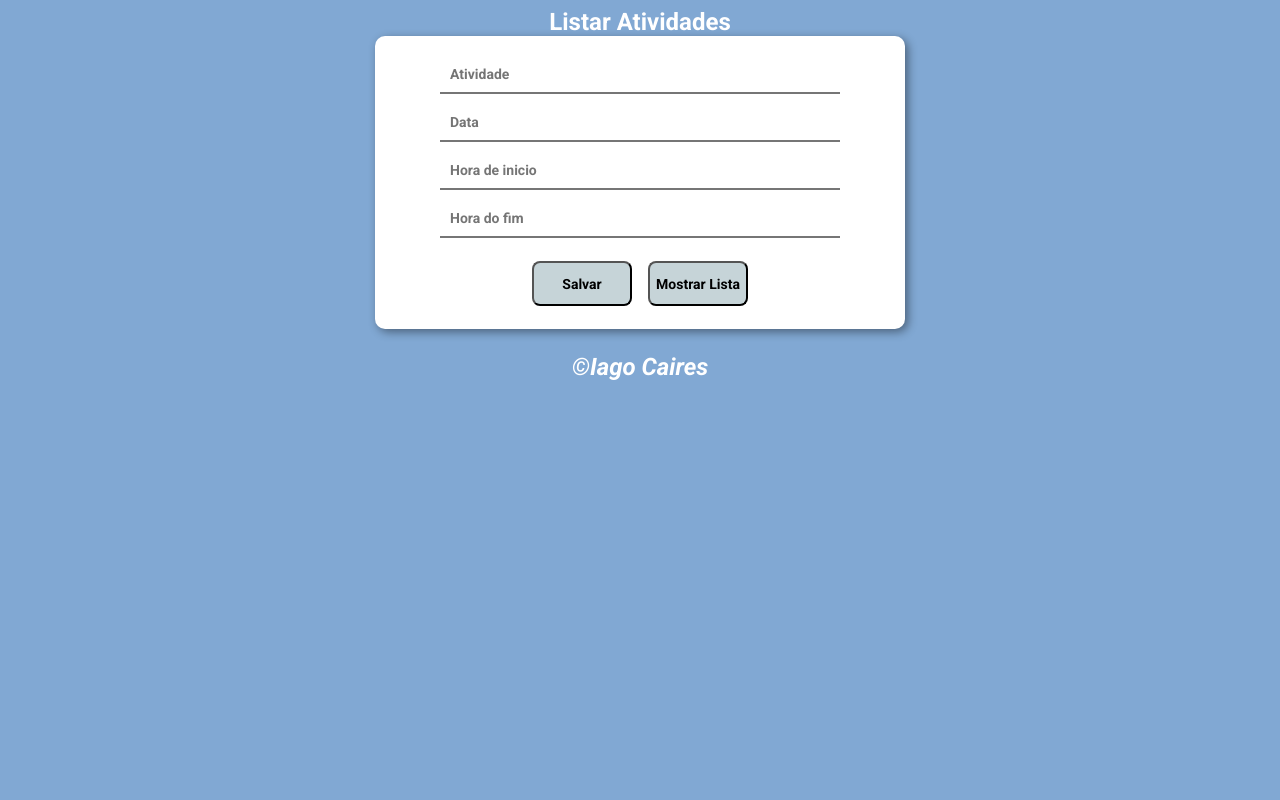
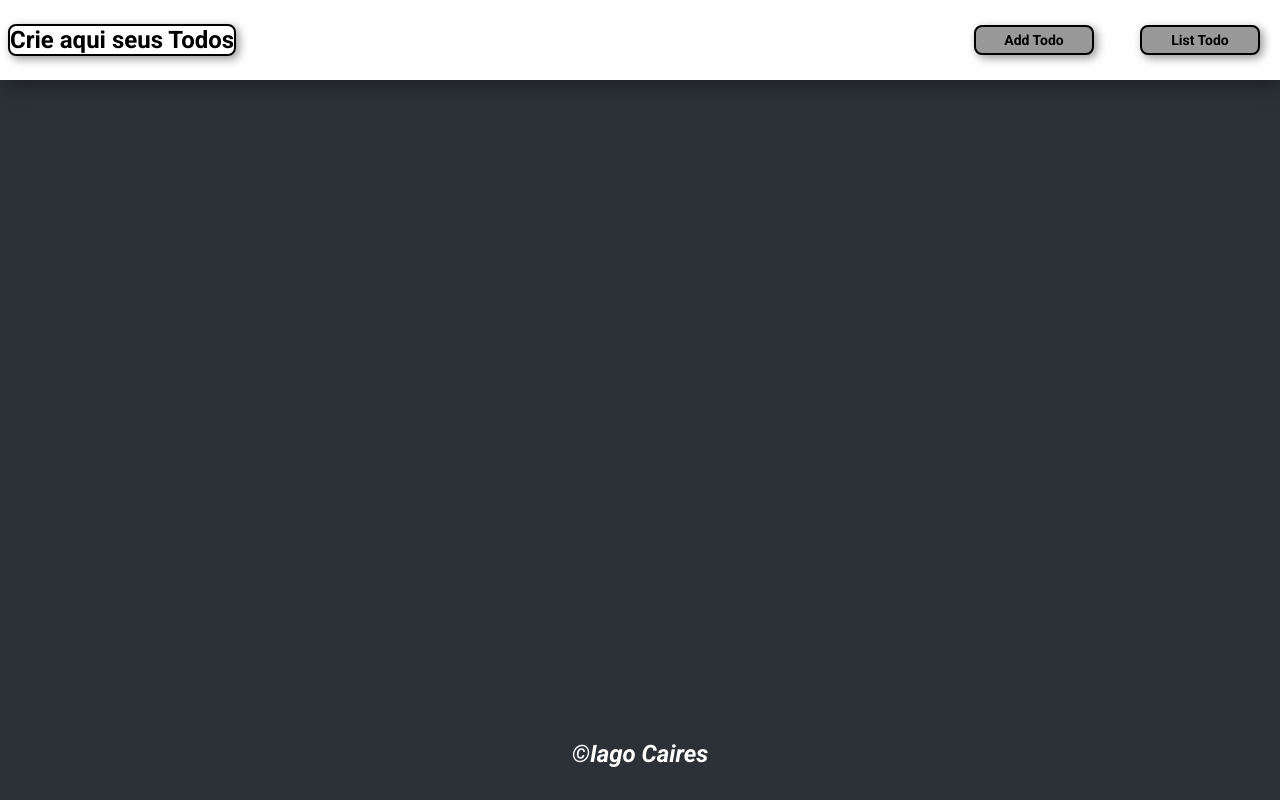
Before and after one commit to iagocaires07/Usando-JavaScript-para-manipular-DOM, a plain HTML site: page index.html in a window 1280 px wide. Drawn offline with Linux system fonts and the light colour scheme.

Commit message:
Implementei umas idéias que tive
Implementei algumas configurações como não salvar um Todo em branco e também implementei a redenrização em tela.

```diff
--- a/estilo.css
+++ b/estilo.css
@@ -1,24 +1,58 @@
 @import url('https://fonts.googleapis.com/css2?family=Roboto:ital,wght@0,400;0,500;0,700;1,500;1,700&display=swap');
 
+*{
+    margin: 0;
+    padding: 0;
+    outline: 0;
+}
+
 body{
-    background: rgb(129, 168, 211);
+    background: #2c3137;
     font: 700 24px Roboto, sans-serif;
 }
 
 header{
-    color: white;
-    text-align: center;
+    width: 100%;
+    height: 10vh;
+    color: black;
+    background: #fff;
+    display: flex;
+    margin-bottom: 20px;
+    align-items: center;
+    justify-content: space-between;
+    box-shadow: 3px 3px 20px rgba(0, 0, 0, 0.418);
 }
 
-section{
-    background: white;
-    border-radius: 10px;
-    padding: 15px;
-    width: 500px;
-    display: grid;
+header p{
+    border: 2px solid black;
+    border-radius: 8px;
+    margin: 8px;
+    box-shadow: 3px 3px 10px rgba(0, 0, 0, 0.418);
+    font: 700 24px Roboto, sans-serif;
+}
+
+header button{
+    width: 120px;
+    height: 30px;
+    border: 2px solid black;
+    margin: 20px;
+    cursor: pointer;
+    border-radius: 8px;
+    background: #999;
+    font: 700 14px Roboto, sans-serif;
+    box-shadow: 3px 3px 10px rgba(0, 0, 0, 0.418);
+}
+
+header button:hover{
+  opacity: 0.8;
+}
+
+.container{
+    width: 100%;
+    height: 80vh;
+    display: flex;
     justify-content: center;
-    margin: auto;
-    box-shadow: 3px 3px 10px rgba(0, 0, 0, 0.418);
+    align-items: center;
 }
 
 footer{
@@ -27,46 +61,54 @@ footer{
     font-style: italic;
 }
 
-#cadastrar{
-    width: 100%;
-    display: grid;
+section{
+    background: white;
+    border-radius: 10px;
+    padding: 15px;
+    width: 500px;
+    height: 20vh;
+    position: static;
+    margin: auto;
+    box-shadow: 5px 5px 10px rgba(0, 0, 0, 0.418);
+}
+
+#cadastrarTodo {
+    width: 500px;
+    height: 10vh;
+    display: flex;
     align-items: center;
     justify-content: center;
 }
 
-#cadastrar input{
-    width: 380px;
+#cadastrarTodo input{
     border-width: 0px 0px 2px;
-    padding: 10px;
-    margin: 5px;
-    font: 700 14px Roboto, sans-serif;
-}
-
-#btEnviar{
-    width: 100%;
-    margin: auto;
-    padding-top: 10px;
-    color: white;
-    display: flex;
-    justify-content: center;
-    align-items: center;
-}
-
-#btEnviar button{
-    width: 100px;
-    height: 45px;
-    font: 700 14px Roboto, sans-serif;
-    background: rgb(198, 212, 216);
-    border-radius: 8px;
-    color: black;
-    margin: 8px;
-}
-
-#listaDeAtividades{
-    color: black;
     font: 700 18px Roboto, sans-serif;
 }
 
-#listaDeAtividades ul li{
-    justify-content: space-between;
+#buttonsTodo {
+    width: 500px;
+    height: 10vh;
+    display: flex;
+    align-items: center;
+    justify-content: center;
 }
+
+#buttonsTodo input {
+    width: 90px;
+    font: 700 14px Roboto, sans-serif;
+    height: 35px;
+    border-radius: 5px;
+    margin: 10px;
+}
+
+#exibe-todo {
+    width: 280px;
+    height: auto;
+    margin: auto;
+    display: inline;
+    background: white;
+}
+
+#exibe-todo li{
+    margin: 20px;
+}
--- a/index.html
+++ b/index.html
@@ -4,24 +4,18 @@
     <meta charset="UTF-8">
     <meta name="viewport" content="width=device-width, initial-scale=1.0">
     <link rel="stylesheet" href="estilo.css">
-    <title>Modelo de Exercício</title>
+    <title>Criando Lista de Atividades</title>
 </head>
 <body>
-    <header>Listar Atividades</header>
-    <section>
-        <form id="cadastrar">
-            <input type="text" id="nome" placeholder="Atividade">
-            <input type="text" id="data" placeholder="Data">
-            <input type="text" id="horaInicio" placeholder="Hora de inicio">
-            <input type="text" id="horaFim" placeholder="Hora do fim">
-        </form>
-        <div id="btEnviar">
-            <button type="button" onclick="addAtividade()">Salvar</button>
-            <button type="button" onclick="renderAtividade()">Mostrar Lista</button>
+    <header>
+        <p>Crie aqui seus Todos</p>
+        <div id="buttons">
+            <button id="createTodo" onclick="createTodo()">Add Todo</button>
+            <button id="listTodo" onclick="renderTodo()" >List Todo</button>
         </div>
-
-    </section>
-
+    </header>
+    <div class="container">
+    </div>
     <footer>
         <p>&copy;Iago Caires</p>
     </footer>
--- a/script.js
+++ b/script.js
@@ -1,39 +1,86 @@
-let listaAtividades = JSON.parse(localStorage.getItem('list_atividade')) || [];
+let listTodos = JSON.parse(localStorage.getItem('listTodos')) || [];
 
-let inputName = document.querySelector('#nome');
-let inputData = document.querySelector('#data');
-let inputHoraInicio = document.querySelector('#horaInicio');
-let inputHoraFim = document.querySelector('#horaFim');
+function createTodo(){
+    let getVerification = document.querySelector('#cadastrarTodo');
 
+    if(getVerification){
+        alert('Por favor, adicione um Todo por ver.');
+    }else{
+        let loadElements = document.querySelector('.container');
+        let sectionElement = document.createElement('section');
+        let formElement = document.createElement('form');
+        formElement.setAttribute('id', 'cadastrarTodo');
+        let inputElement = document.createElement("input");
+        inputElement.setAttribute('placeholder', 'Title');
+        let divButtons = document.createElement('div');
+        divButtons.setAttribute('id', 'buttonsTodo');
+        let btSalvar = document.createElement('input');
+        btSalvar.setAttribute('value', 'Salvar');
+        btSalvar.setAttribute('type', 'button');
+        btSalvar.setAttribute('onclick', 'addTodo()');
+        let btCancelar = document.createElement('input');
+        btCancelar.setAttribute('type', 'button');
+        btCancelar.setAttribute('value', 'Cancelar');
+        btCancelar.setAttribute('onclick', 'cancelTodo()');
 
+        divButtons.appendChild(btCancelar);
+        divButtons.appendChild(btSalvar);
 
-function addAtividade(){
-    let dados = [inputName.value, inputData.value, inputHoraInicio.value, inputHoraFim.value];
+        formElement.appendChild(inputElement);
 
-    listaAtividades.push(dados);
-    saveToStorage();
-}
+        sectionElement.appendChild(formElement);
+        sectionElement.appendChild(divButtons);
 
-function renderAtividade(){
-    for(dado of listaAtividades){
-        let sectionElement = document.querySelector('section');
-
-        let divElelment = document.createElement('div');
-        divElelment.setAttribute('id', 'listaDeAtividades');
-        let formElement = document.createElement('form');
-        let ulElement = document.createElement('ul');
-        let liElement = document.createElement('li');
-        let textElement = document.createTextNode(`Atividade: ${dado[0]} | Data: ${dado[1]}
-        | Inicio: ${dado[2]} | Fim: ${dado[3]}`);
-
-        liElement.appendChild(textElement);
-        ulElement.appendChild(liElement);
-        formElement.appendChild(ulElement);
-        divElelment.appendChild(formElement);
-        sectionElement.appendChild(divElelment);
+        loadElements.appendChild(sectionElement);
     }
 }
 
+function addTodo(){
+    let inputValeu = document.querySelector('#cadastrarTodo input');
+
+    if(inputValeu.value.length === 0){
+        alert('[ERROR] Por favor, preencha os campos antes de salvar um Todo.');
+    }else{
+    listTodos.push(inputValeu.value);
+    inputValeu.value = '';
+    saveToStorage();
+    renderTodo();
+    }
+}
+
+function cancelTodo(){
+    let containerElement = document.querySelector('.container');
+
+    containerElement.innerHTML = '';
+}
+
 function saveToStorage(){
-    localStorage.setItem('list_atividade', JSON.stringify(listaAtividades));
+    localStorage.setItem('listTodos', JSON.stringify(listTodos));
 }
+
+function renderTodo(){
+
+    if(listTodos.length === 0){
+        alert('[ATENÇÂO] Você ainda não possui nenhum Todo salvo.');
+    }
+
+    let ulElement = document.createElement('ul');
+    let containerElement = document.querySelector('.container');
+    let sectionElement = document.createElement('section');
+    sectionElement.setAttribute('id', 'exibe-todo');
+
+    listTodos.map((dados) =>{
+        let liElement = document.createElement('li');
+        let textList = document.createTextNode(dados);
+
+        containerElement.innerHTML = '';
+
+        sectionElement.appendChild(ulElement);
+
+        liElement.appendChild(textList);
+        ulElement.appendChild(liElement)
+
+        sectionElement.appendChild(ulElement);
+        containerElement.appendChild(sectionElement);
+    });
+}
```
